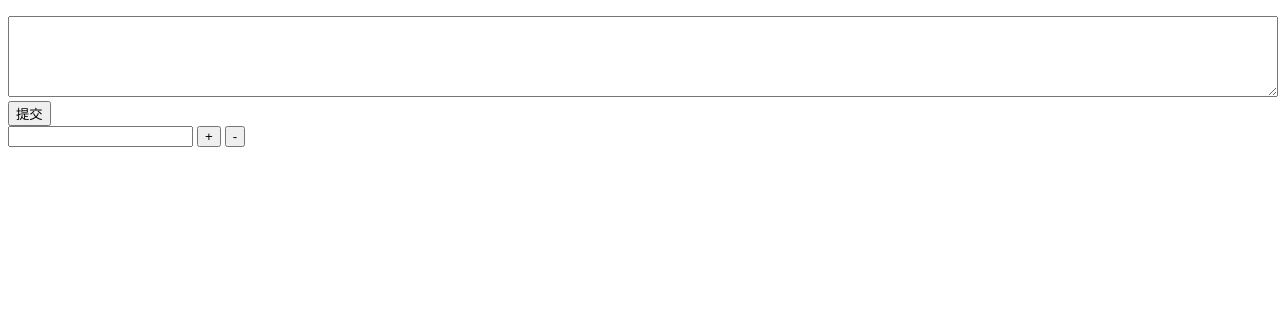
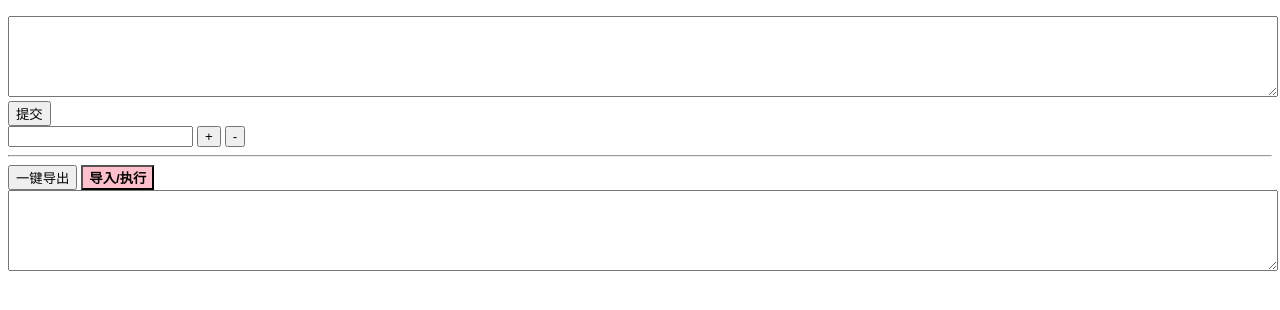
Before and after one commit to tw123777tw/juyanshe, a plain HTML site: page savemgr.html in a window 1280 px wide. Drawn offline with Linux system fonts and the light colour scheme.

Commit message:
Update savemgr.html
批量导出&脚本执行

```diff
--- a/savemgr.html
+++ b/savemgr.html
@@ -41,5 +41,9 @@ if(!localStorage){document.body.innerHTML="不支持的浏览器";return;}
 <input type="text"></input>
 <button type="button" onclick="localStorage[AN.value]='';location.reload()">+</button>
 <button type="button" onclick="delete localStorage[AN.value];location.reload()">-</button>
+<hr>
+<button type="button" onclick="this.nextElementSibling.nextElementSibling.value = 'for(i in t ='+JSON.stringify(localStorage)+'){localStorage[i]=t[i];}'">一键导出</button>
+<button type="button" style="background-color:pink;font-weight:900" onclick="if(confirm('确定执行脚本？可能会毁存档！')){try{eval(this.nextElementSibling.value);location.reload();}catch(e){alert(e)}}">导入/执行</button>
+<textarea rows=5 style="width:100%"></textarea>
 </body>
 </html>
```
